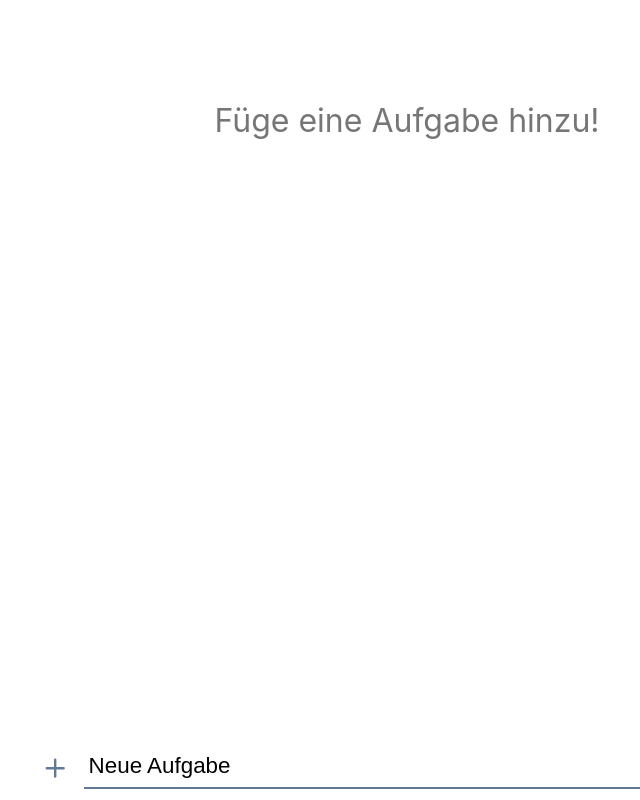
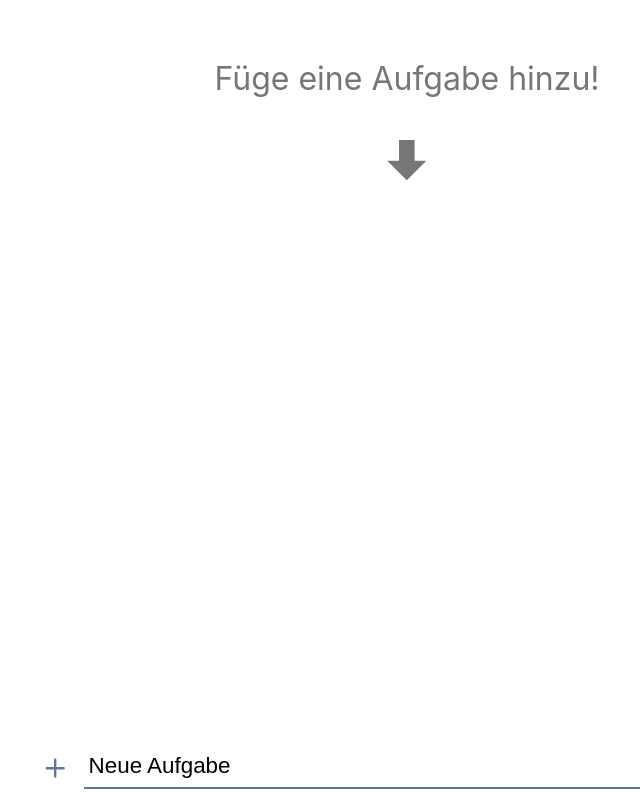
Before and after one commit to Jannik1020/office-management, a React (Create React App) app: page / in a window 1280 px wide. Shown: the whole page, without its empty margins (233-873 px from the left). Built offline with nearby package versions, Linux system fonts and the light colour scheme.

Commit message:
styled no-tasks text

```diff
--- a/src/features/tasks/Components/TaskView.js
+++ b/src/features/tasks/Components/TaskView.js
@@ -1,13 +1,19 @@
 import {useSelector} from "react-redux"
 import {selectTasks, selectCompletedTasks} from "../tasksSlice"
 import styles from "./TaskView.module.css"
+import {ImArrowDown} from "react-icons/im"
 
   export default function TaskView () {
     var tasks = useSelector(selectTasks)
     var completedTask = useSelector(selectCompletedTasks)
     return (
       <div>
-        {(tasks.length === 0 && completedTask.length === 0) && <div className={styles.defaultText}>Füge eine Aufgabe hinzu!</div>}
+        {(tasks.length === 0 && completedTask.length === 0) && (
+          <div className={styles.defaultText}>
+            Füge eine Aufgabe hinzu!
+            <ImArrowDown className={styles.defaultIcon}></ImArrowDown>
+          </div>
+        )}
         {(tasks.length === 0 && completedTask.length > 0) && <div className={styles.completedText}>Super! Du hast alle Aufgaben erledigt</div>}
         <ul className={styles.taskList}>
           {tasks}
--- a/src/features/tasks/Components/TaskView.module.css
+++ b/src/features/tasks/Components/TaskView.module.css
@@ -1,12 +1,20 @@
 .defaultText {
   height: 30vh;
   display: flex;
+  flex-direction: column;
   justify-content: center;
   align-items: center;
 
   font-size: 2em;
   color: #767676;
 }
+
+.defaultIcon {
+  margin-top: 1.3em;
+  width: 1.3em;
+  height: 1.3em;
+}
+
 .completedText {
   height: 4rem;
   margin-top: 1.5rem;
```
